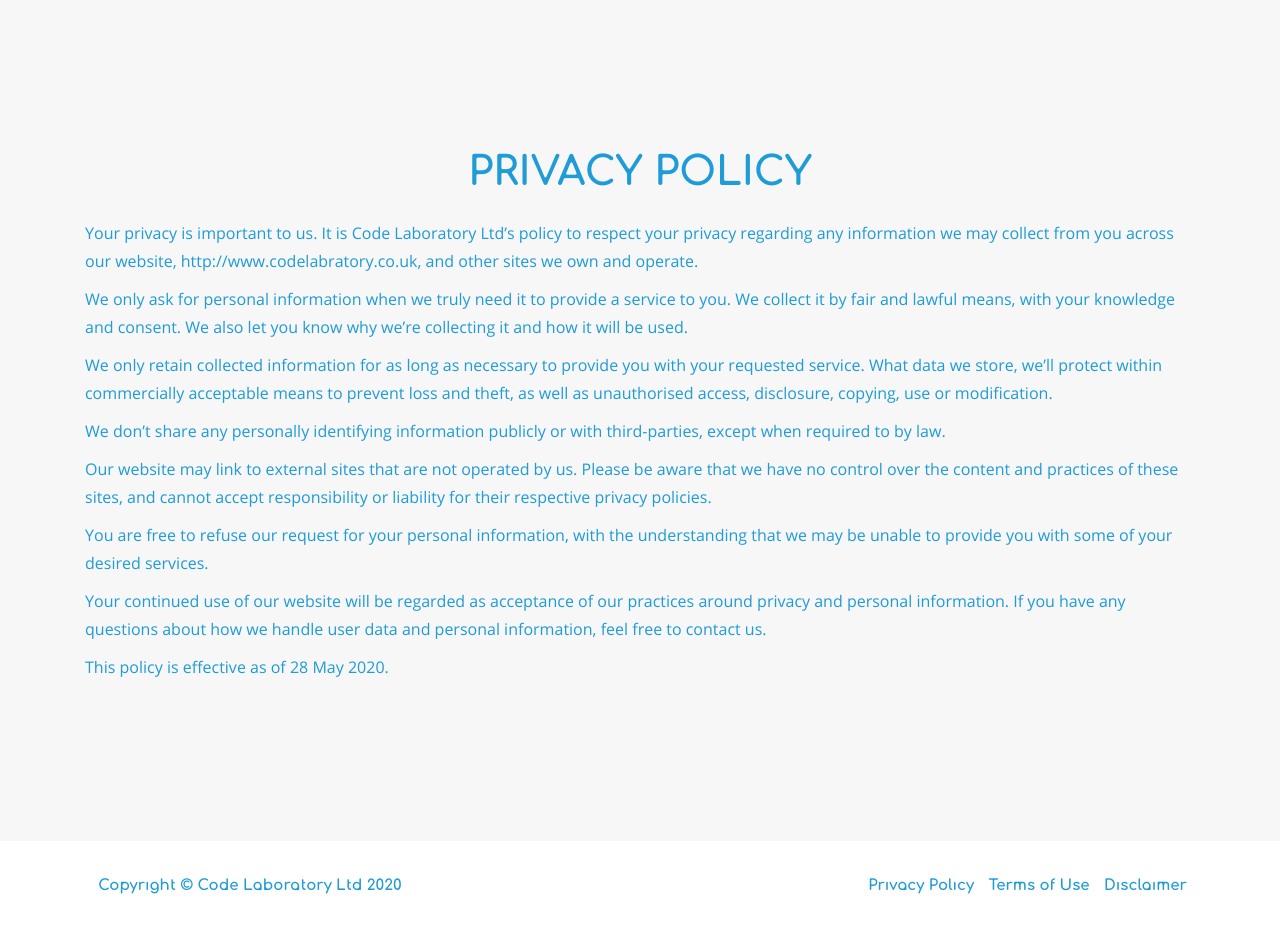
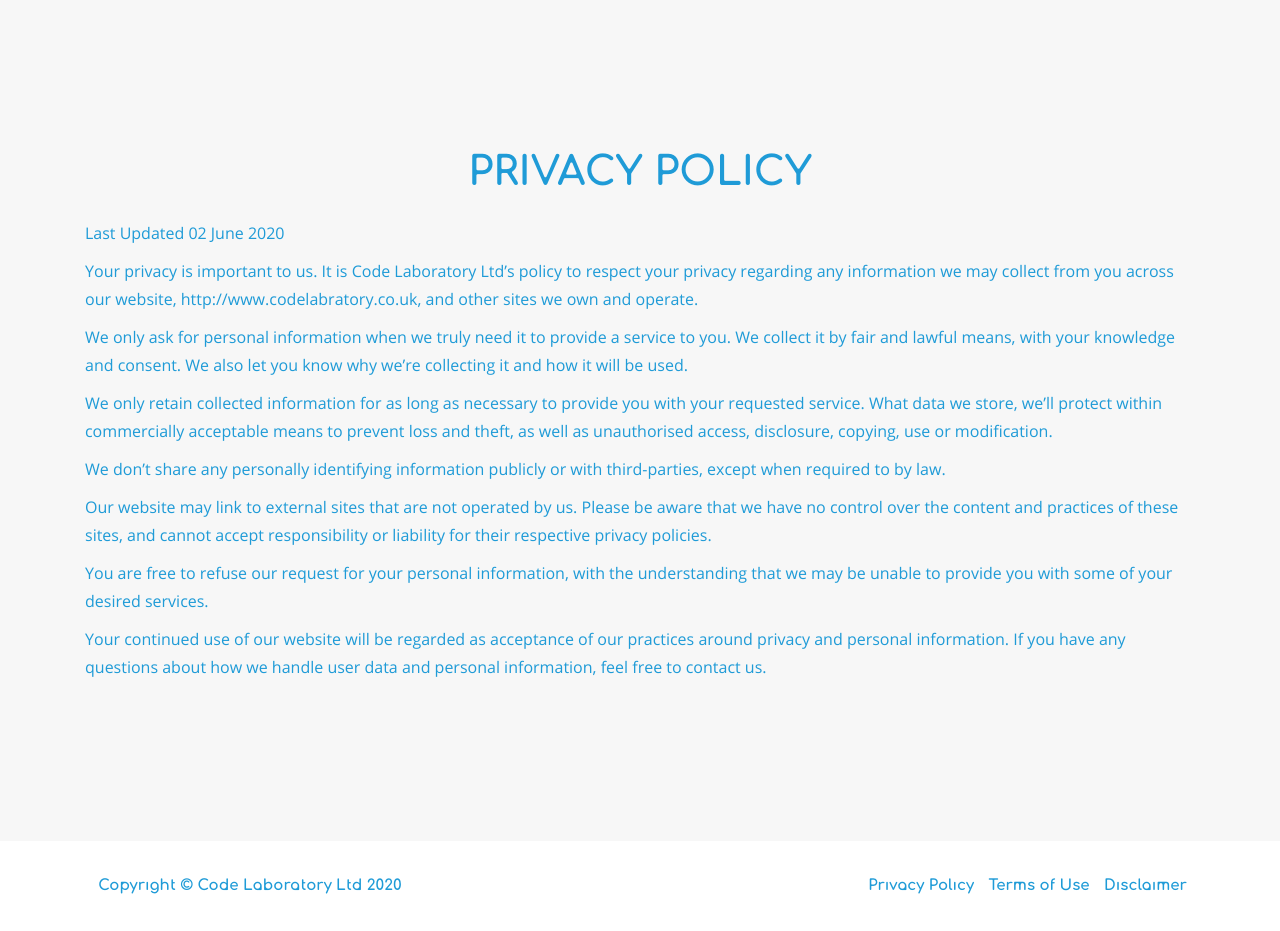
Before and after one commit to codelaboratoryltd/codelaboratoryltd.github.io, a Jekyll site: the page built from privacypolicy.md, in a window 1280 px wide. Built offline with Jekyll 4.4.1, drawn with Linux system fonts in a browser that asks for light colours.

Commit message:
Update Privacy Policy

```diff
--- a/privacypolicy.md
+++ b/privacypolicy.md
@@ -4,6 +4,8 @@
 heading: Privacy Policy
 
 ---
+
+Last Updated 02 June 2020
 
 Your privacy is important to us. It is Code Laboratory Ltd's policy to respect your privacy regarding any information we
 may collect from you across our website, [http://www.codelabratory.co.uk](http://www.codelabratory.co.uk), and other
@@ -28,5 +30,3 @@
 
 Your continued use of our website will be regarded as acceptance of our practices around privacy and personal information.
 If you have any questions about how we handle user data and personal information, feel free to contact us.
-
-This policy is effective as of 28 May 2020.
```
